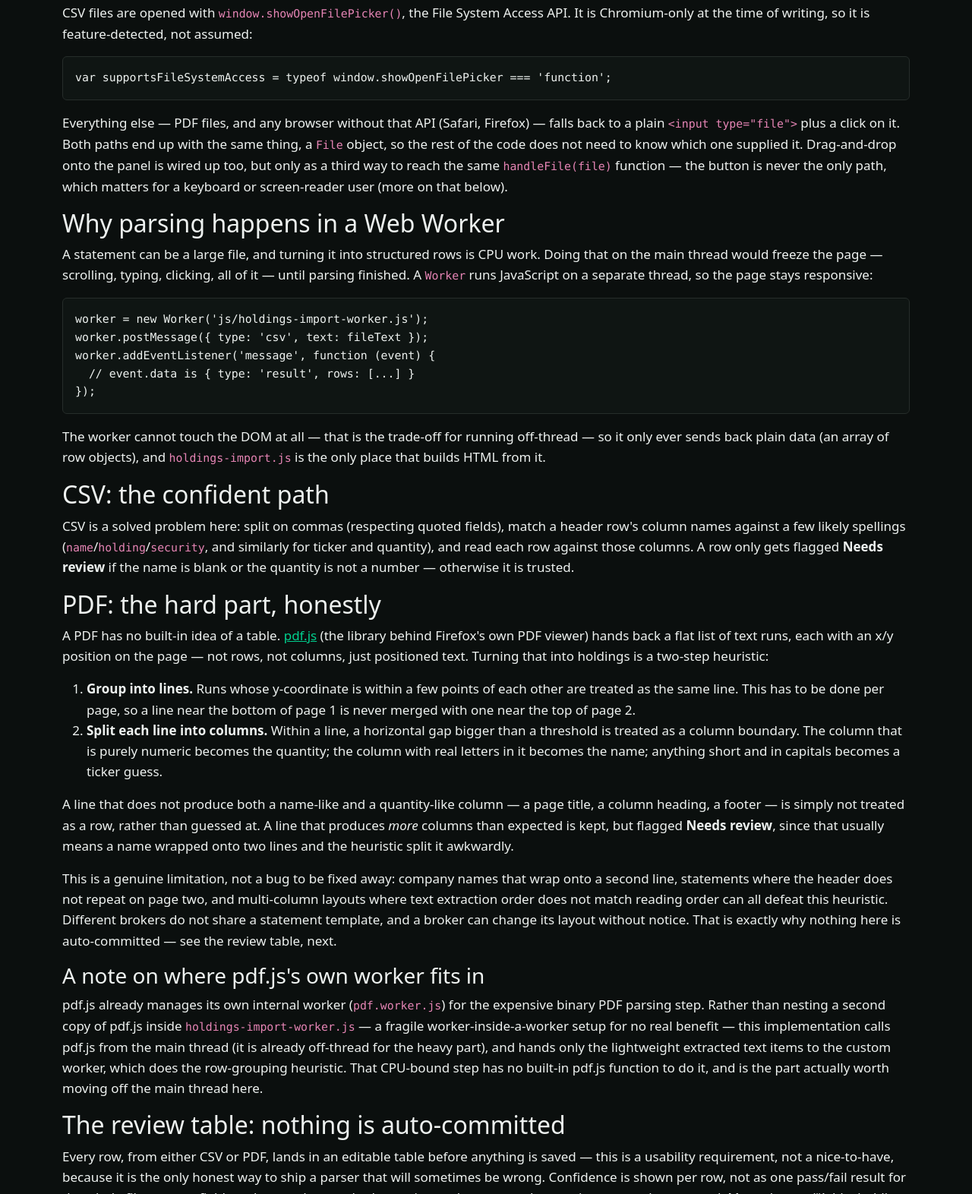
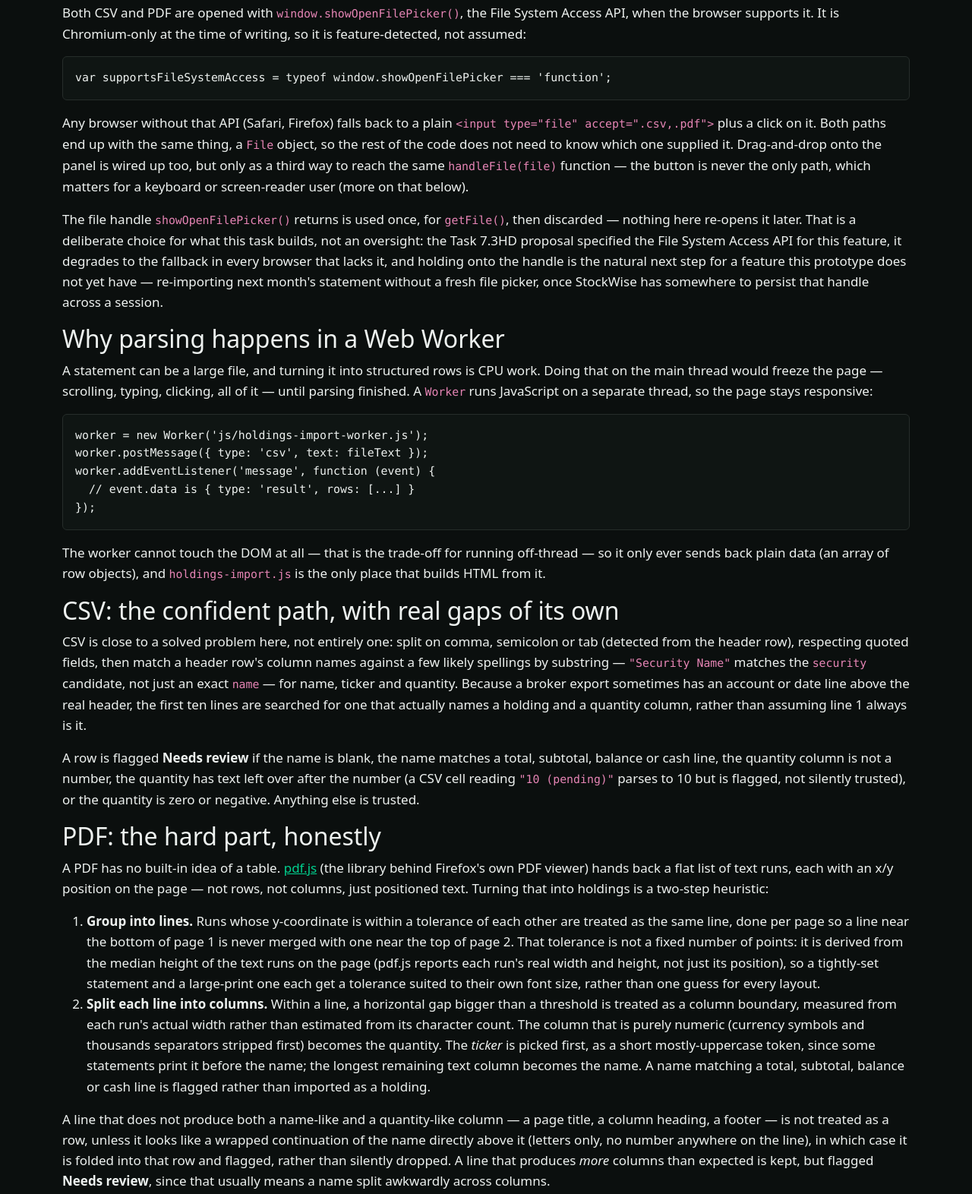
Before and after one commit to leducthinhbui/stockwise, a website: page public/import-tutorial.html in a window 1280 px wide. Shown: the part 967-2539 px from the top of the page at 76% size. Drawn offline with nearby package versions, Linux system fonts and the light colour scheme.

Commit message:
Add regression tests for the holdings import parser and update the tutorial
A code review of the CSV/PDF parsing fixes recommended saving the test
cases as a re-runnable suite rather than commands run once, so a later
change can't quietly reintroduce the ticker/name, totals-line, or
wrapped-name bugs it caught. Adds test/holdings-import-worker.test.js
(node --test, run via npm test) covering both paths, and makes the
worker file's top-level self.addEventListener call conditional so the
same file can be require()'d directly in Node for testing.

Also brings import-tutorial.html's description of the CSV and PDF
parsing back in line with what the code actually does now (loose header
matching, reserved-name and wrapped-line handling, font-size-adaptive
tolerance using pdf.js's real width/height), and adds two sentences
noting the PDF heuristic is only tested on synthetic inputs, not real
broker statements, and why the File System Access handle is opened once
and discarded rather than reused.

```diff
--- a/package.json
+++ b/package.json
@@ -4,7 +4,8 @@
   "description": "Task 10.2D - Website Project Part 3: database integration",
   "main": "server.js",
   "scripts": {
-    "start": "node server.js"
+    "start": "node server.js",
+    "test": "node --test"
   },
   "dependencies": {
     "express": "^5.0.0",
--- a/public/import-tutorial.html
+++ b/public/import-tutorial.html
@@ -111,17 +111,27 @@
 
       <h2>Opening the file: two APIs, on purpose</h2>
       <p>
-        CSV files are opened with <code>window.showOpenFilePicker()</code>, the File System Access API.
-        It is Chromium-only at the time of writing, so it is feature-detected, not assumed:
+        Both CSV and PDF are opened with <code>window.showOpenFilePicker()</code>, the File System
+        Access API, when the browser supports it. It is Chromium-only at the time of writing, so it is
+        feature-detected, not assumed:
       </p>
       <pre class="bg-light p-3 rounded"><code>var supportsFileSystemAccess = typeof window.showOpenFilePicker === 'function';</code></pre>
       <p>
-        Everything else &mdash; PDF files, and any browser without that API (Safari, Firefox) &mdash;
-        falls back to a plain <code>&lt;input type="file"&gt;</code> plus a click on it. Both paths end
+        Any browser without that API (Safari, Firefox) falls back to a plain
+        <code>&lt;input type="file" accept=".csv,.pdf"&gt;</code> plus a click on it. Both paths end
         up with the same thing, a <code>File</code> object, so the rest of the code does not need to
         know which one supplied it. Drag-and-drop onto the panel is wired up too, but only as a third way
         to reach the same <code>handleFile(file)</code> function &mdash; the button is never the only
         path, which matters for a keyboard or screen-reader user (more on that below).
+      </p>
+      <p>
+        The file handle <code>showOpenFilePicker()</code> returns is used once, for
+        <code>getFile()</code>, then discarded &mdash; nothing here re-opens it later. That is a
+        deliberate choice for what this task builds, not an oversight: the Task 7.3HD proposal specified
+        the File System Access API for this feature, it degrades to the fallback in every browser that
+        lacks it, and holding onto the handle is the natural next step for a feature this prototype does
+        not yet have &mdash; re-importing next month's statement without a fresh file picker, once
+        StockWise has somewhere to persist that handle across a session.
       </p>
 
       <h2>Why parsing happens in a Web Worker</h2>
@@ -142,13 +152,21 @@ worker.addEventListener('message', function (event) {
         <code>holdings-import.js</code> is the only place that builds HTML from it.
       </p>
 
-      <h2>CSV: the confident path</h2>
+      <h2>CSV: the confident path, with real gaps of its own</h2>
       <p>
-        CSV is a solved problem here: split on commas (respecting quoted fields), match a header row's
-        column names against a few likely spellings (<code>name</code>/<code>holding</code>/<code>security</code>,
-        and similarly for ticker and quantity), and read each row against those columns. A row only gets
-        flagged <strong>Needs review</strong> if the name is blank or the quantity is not a number &mdash;
-        otherwise it is trusted.
+        CSV is close to a solved problem here, not entirely one: split on comma, semicolon or tab
+        (detected from the header row), respecting quoted fields, then match a header row's column names
+        against a few likely spellings by substring &mdash; <code>"Security Name"</code> matches the
+        <code>security</code> candidate, not just an exact <code>name</code> &mdash; for name, ticker and
+        quantity. Because a broker export sometimes has an account or date line above the real header, the
+        first ten lines are searched for one that actually names a holding and a quantity column, rather
+        than assuming line 1 always is it.
+      </p>
+      <p>
+        A row is flagged <strong>Needs review</strong> if the name is blank, the name matches a total,
+        subtotal, balance or cash line, the quantity column is not a number, the quantity has text left
+        over after the number (a CSV cell reading <code>"10 (pending)"</code> parses to 10 but is flagged,
+        not silently trusted), or the quantity is zero or negative. Anything else is trusted.
       </p>
 
       <h2>PDF: the hard part, honestly</h2>
@@ -160,30 +178,46 @@ worker.addEventListener('message', function (event) {
       </p>
       <ol>
         <li>
-          <strong>Group into lines.</strong> Runs whose y-coordinate is within a few points of each
-          other are treated as the same line. This has to be done per page, so a line near the bottom of
-          page 1 is never merged with one near the top of page 2.
+          <strong>Group into lines.</strong> Runs whose y-coordinate is within a tolerance of each other
+          are treated as the same line, done per page so a line near the bottom of page 1 is never merged
+          with one near the top of page 2. That tolerance is not a fixed number of points: it is derived
+          from the median height of the text runs on the page (pdf.js reports each run's real width and
+          height, not just its position), so a tightly-set statement and a large-print one each get a
+          tolerance suited to their own font size, rather than one guess for every layout.
         </li>
         <li>
           <strong>Split each line into columns.</strong> Within a line, a horizontal gap bigger than a
-          threshold is treated as a column boundary. The column that is purely numeric becomes the
-          quantity; the column with real letters in it becomes the name; anything short and in capitals
-          becomes a ticker guess.
+          threshold is treated as a column boundary, measured from each run's actual width rather than
+          estimated from its character count. The column that is purely numeric (currency symbols and
+          thousands separators stripped first) becomes the quantity. The <em>ticker</em> is picked first,
+          as a short mostly-uppercase token, since some statements print it before the name; the longest
+          remaining text column becomes the name. A name matching a total, subtotal, balance or cash line
+          is flagged rather than imported as a holding.
         </li>
       </ol>
       <p>
         A line that does not produce both a name-like and a quantity-like column &mdash; a page title, a
-        column heading, a footer &mdash; is simply not treated as a row, rather than guessed at. A line
-        that produces <em>more</em> columns than expected is kept, but flagged <strong>Needs
-          review</strong>, since that usually means a name wrapped onto two lines and the heuristic split
-        it awkwardly.
+        column heading, a footer &mdash; is not treated as a row, unless it looks like a wrapped
+        continuation of the name directly above it (letters only, no number anywhere on the line), in
+        which case it is folded into that row and flagged, rather than silently dropped. A line that
+        produces <em>more</em> columns than expected is kept, but flagged <strong>Needs
+          review</strong>, since that usually means a name split awkwardly across columns.
       </p>
       <p>
-        This is a genuine limitation, not a bug to be fixed away: company names that wrap onto a second
-        line, statements where the header does not repeat on page two, and multi-column layouts where
-        text extraction order does not match reading order can all defeat this heuristic. Different
-        brokers do not share a statement template, and a broker can change its layout without notice.
-        That is exactly why nothing here is auto-committed &mdash; see the review table, next.
+        This is a genuine limitation, not a bug to be fixed away: statements where the header does not
+        repeat on page two, and multi-column layouts where text extraction order does not match reading
+        order, can still defeat this heuristic. Different brokers do not share a statement template, and a
+        broker can change its layout without notice. That is exactly why nothing here is auto-committed
+        &mdash; see the review table, next.
+      </p>
+      <p>
+        The cases above (a ticker printed before the name, a totals line, a value written with a currency
+        symbol, a wrapped name) are covered by a small regression test,
+        <a href="https://github.com/leducthinhbui/stockwise/blob/main/test/holdings-import-worker.test.js"
+          target="_blank" rel="noopener"><code>test/holdings-import-worker.test.js</code></a>, run with
+        <code>npm test</code>. It tests the row-grouping logic against made-up text-item coordinates, not
+        against pdf.js reading a real broker PDF &mdash; that gap is a known limitation of this testing,
+        not just of the parser.
       </p>
 
       <h3>A note on where pdf.js's own worker fits in</h3>
```
Also changed, not shown: public/js/holdings-import-worker.js (+11 -0 lines), test/holdings-import-worker.test.js (added, +125 -0 lines).
